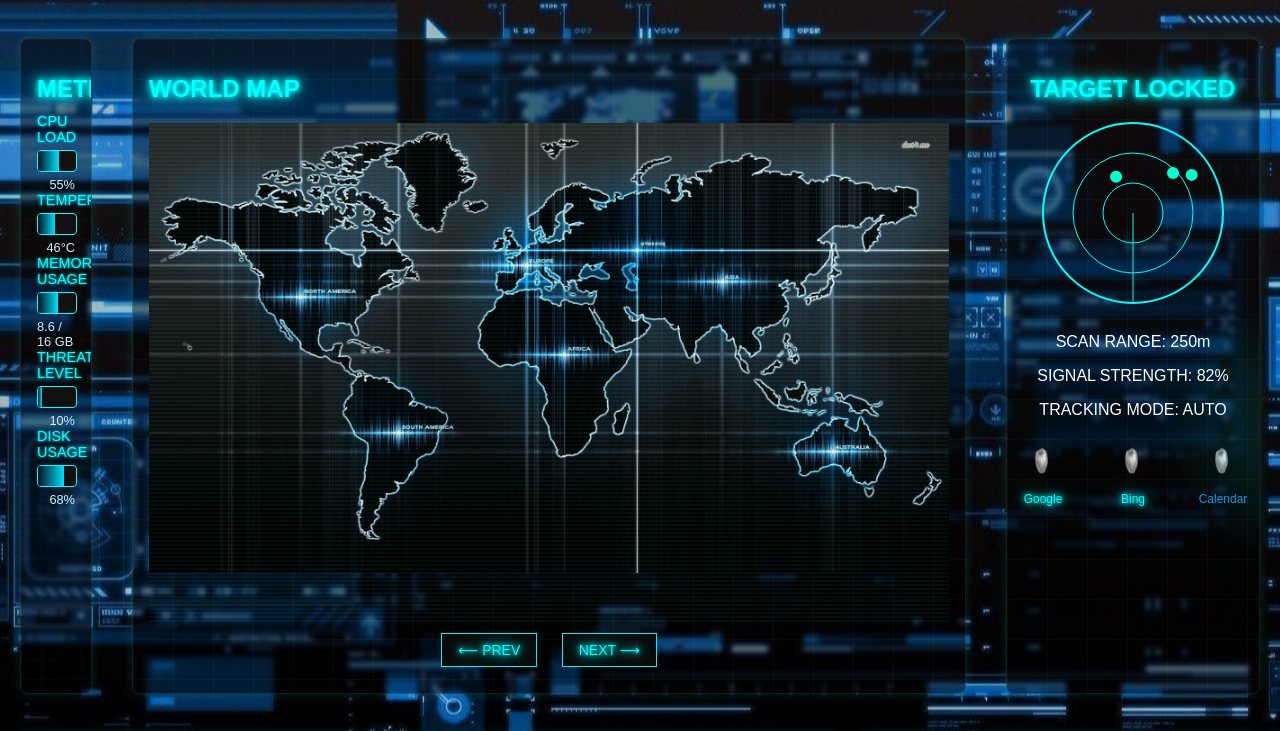
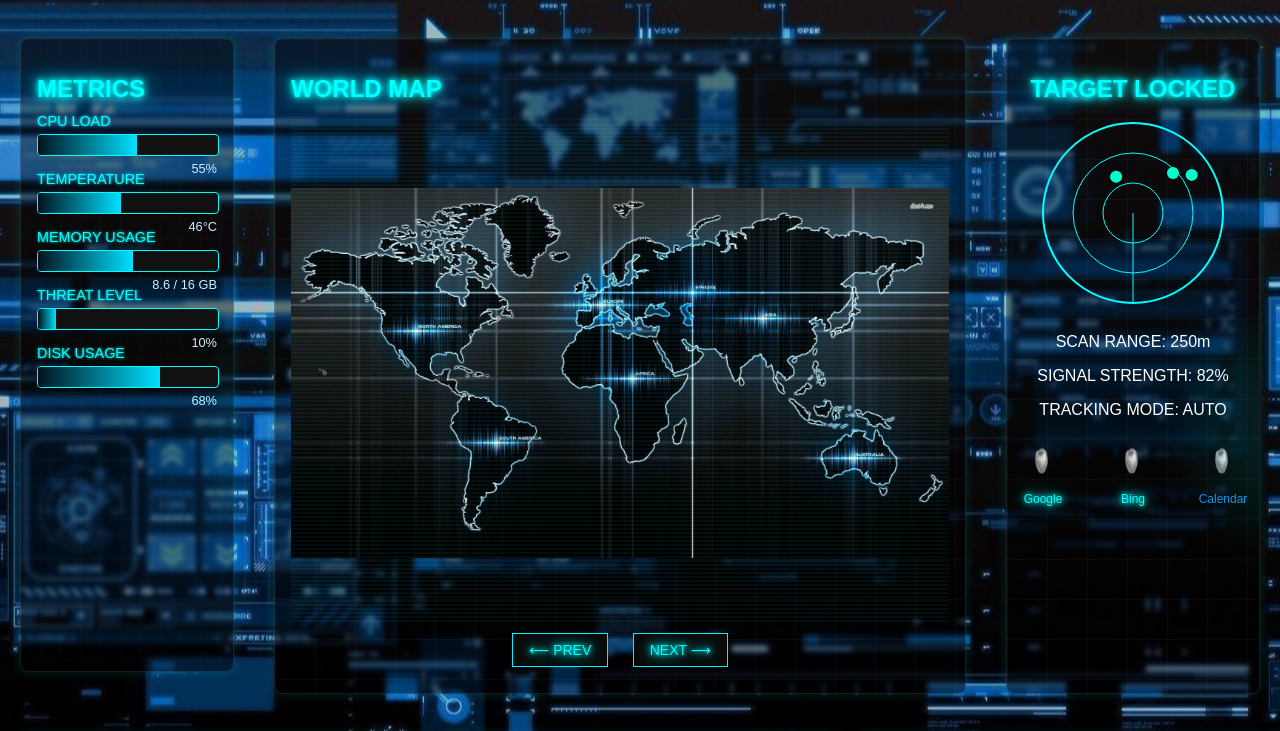
Before and after one commit to brushsled/Cyber-UI, a plain HTML site: page index.html in a window 1280 px wide. Shown: the top 731 px of the page. Drawn offline with nearby package versions, Linux system fonts and the light colour scheme.

Commit message:
Add files via upload

```diff
--- a/style.css
+++ b/style.css
@@ -155,6 +155,10 @@ h2 {
   flex: 1;
   color: #0ff;
   font-family: 'Orbitron', sans-serif;
+  min-width: 180px;
+  min-height: 400px;
+  max-width: 450px;
+  max-height: 600px;
 }
 
 .gauge {
@@ -303,10 +307,13 @@ body {
   padding: 16px;
   border-radius: 8px;
   position: relative;
+  min-width: 320px;
+  min-height: 400px;
 }
 
 .worldmap-img {
   display: block;
+  aspect-ratio: 16 / 9;
   max-width: 100%;
   height: auto;
   width: 100%;
@@ -372,13 +379,6 @@ section {
 .map-controls button:hover {
   background-color: #001f2f;
 }
-.map-container {
-  position: relative;
-  width: 100%;
-  max-width: 800px;
-  height: 500px;
-  overflow: hidden;
-}
 
 /* スキャンラインオーバーレイ */
 .map-container::before {
@@ -413,7 +413,7 @@ section {
 #world-map-image {
   width: 100%;
   height: 100%;
-  object-fit: cover;
+  object-fit: contain;
   transition: opacity 0.5s ease-in-out;
   /* 枠は削除してOK */
   box-shadow: none;
@@ -447,3 +447,15 @@ section {
   margin-top: 5px;
   font-size: 12px;
 }
+.worldmap-section .map-wrapper {
+  width: 100%;
+  height: 100%;
+  overflow: hidden;
+}
+
+.worldmap-section img {
+  width: 100%;
+  height: 100%;
+  object-fit: cover;
+  display: block;
+}
```
